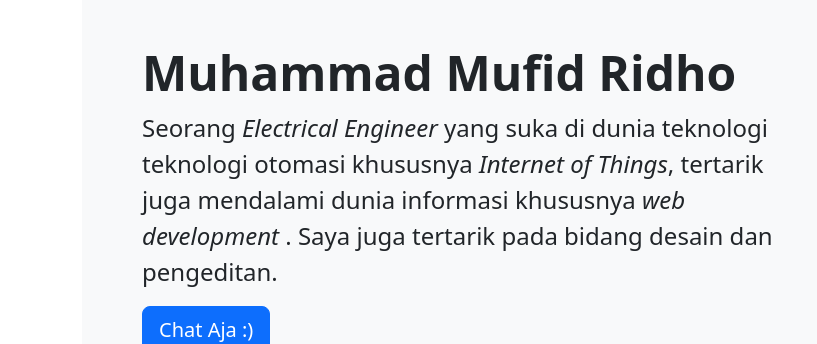
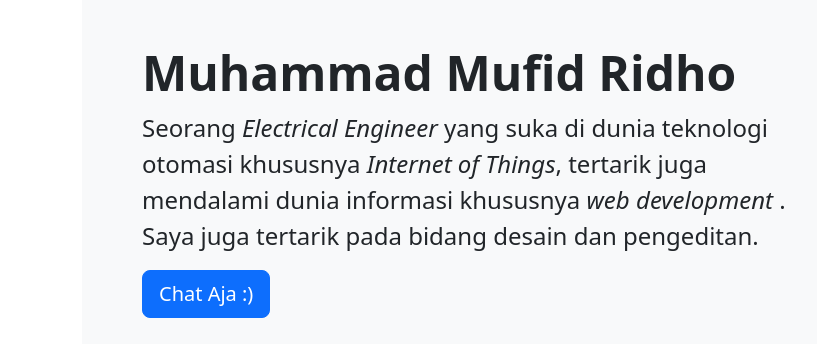
Before and after one commit to muhammad-mufid-ridho/portfoliomufid, a plain HTML site: page index.html in a window 1280 px wide. Shown: the part 210-554 px from the top of the page, 0-817 px from the left. Drawn offline with nearby package versions, Linux system fonts and the light colour scheme; grey boxes are pictures that could not be loaded.

Commit message:
remove typo

```diff
--- a/index.html
+++ b/index.html
@@ -59,8 +59,8 @@
             <div class="col-md-8 order-md-1">
               <h1 class="display-5 fw-bold">Muhammad Mufid Ridho</h1>
               <p class="fs-4">
-                Seorang <i>Electrical Engineer</i> yang suka di dunia teknologi teknologi otomasi khususnya <i>Internet of Things</i>, tertarik juga mendalami dunia informasi khususnya <i>web development </i>. Saya juga tertarik pada bidang
-                desain dan pengeditan.
+                Seorang <i>Electrical Engineer</i> yang suka di dunia teknologi otomasi khususnya <i>Internet of Things</i>, tertarik juga mendalami dunia informasi khususnya <i>web development </i>. Saya juga tertarik pada bidang desain
+                dan pengeditan.
               </p>
               <button class="btn btn-primary btn-lg" type="button">Chat Aja :&rpar;</button>
             </div>
```
